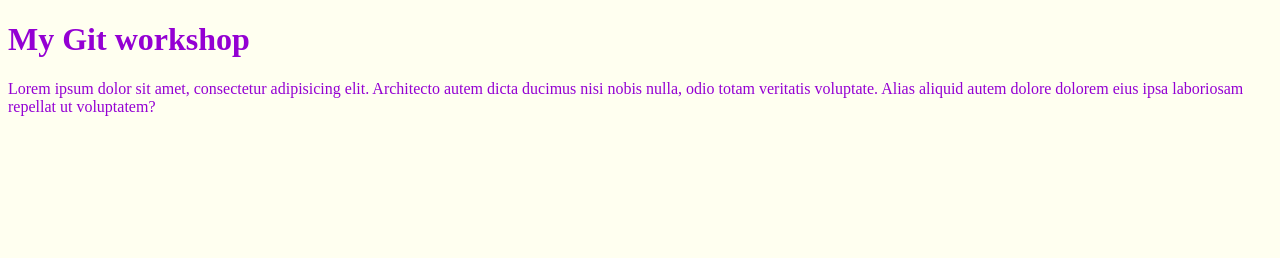
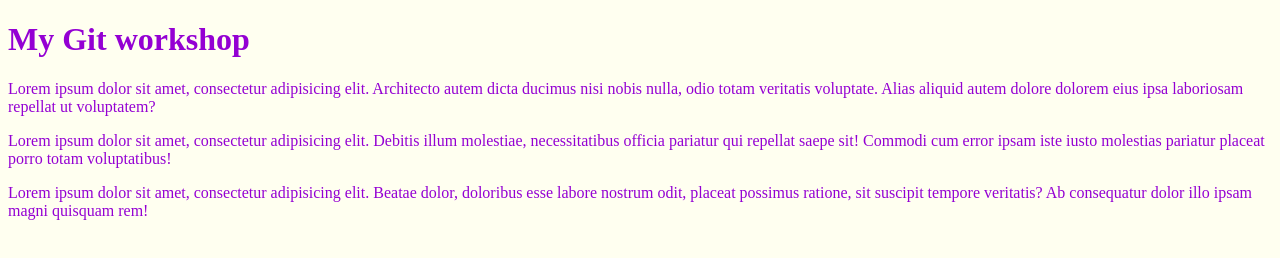
Before and after one commit to samhemadi/git-workshop, a plain HTML site: page index.html in a window 1280 px wide. Drawn offline with Linux system fonts and the light colour scheme.

Commit message:
nieuwe paragraaf toegevoegd

```diff
--- a/index.html
+++ b/index.html
@@ -8,6 +8,7 @@
 <body>
 <h1>My Git workshop</h1>
 <p>Lorem ipsum dolor sit amet, consectetur adipisicing elit. Architecto autem dicta ducimus nisi nobis nulla, odio totam veritatis voluptate. Alias aliquid autem dolore dolorem eius ipsa laboriosam repellat ut voluptatem?</p>
-
+<p>Lorem ipsum dolor sit amet, consectetur adipisicing elit. Debitis illum molestiae, necessitatibus officia pariatur qui repellat saepe sit! Commodi cum error ipsam iste iusto molestias pariatur placeat porro totam voluptatibus!</p>
+<p>Lorem ipsum dolor sit amet, consectetur adipisicing elit. Beatae dolor, doloribus esse labore nostrum odit, placeat possimus ratione, sit suscipit tempore veritatis? Ab consequatur dolor illo ipsam magni quisquam rem!</p>
 </body>
 </html>
```
